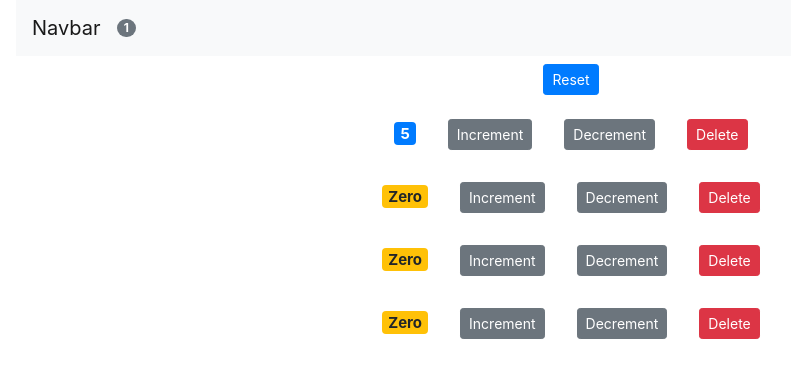
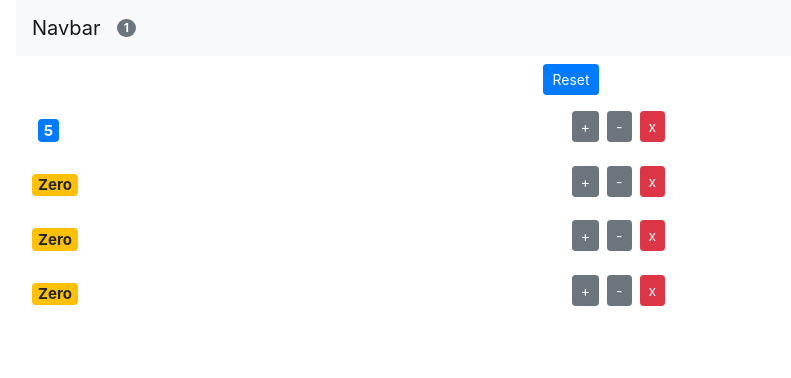
Before and after one commit to Veenakrishna2313/Simple-react-Counter, a React (Create React App) app: page / in a window 1280 px wide. Shown: the top 378 px of the page, without its empty margins (69-860 px from the left). Built offline with nearby package versions, Linux system fonts and the light colour scheme.

Commit message:
Styling Counter component

```diff
--- a/src/components/counter.jsx
+++ b/src/components/counter.jsx
@@ -18,12 +18,18 @@ class Counter extends Component {
 
 
     return (
-    <div>
-      {this.props.children}
-      <span style ={this.styles} className={this.getBadgeClasses()}>{this.formatCount()}</span>
-      <button onClick={()=>this.props.onIncrement(this.props.counter)} className="btn btn-secondary btn-sm m-3">Increment</button>
-       <button onClick={()=>this.props.onDecrement(this.props.counter)} className="btn btn-secondary btn-sm m-3">Decrement</button>
-       <button onClick={()=>this.props.onDelete(this.props.counter.id)} className="btn btn-danger btn-sm m-3">Delete</button>
+    <div className="row">
+      <div className="col-1">
+        <span style ={this.styles} className={this.getBadgeClasses()}>{this.formatCount()}</span>
+      </div>
+      <div className="col">
+        <button onClick={()=>this.props.onIncrement(this.props.counter)} className="btn btn-secondary btn-sm ">+</button>
+       <button onClick={()=>this.props.onDecrement(this.props.counter)} className="btn btn-secondary btn-sm m-2">-</button>
+       <button onClick={()=>this.props.onDelete(this.props.counter.id)} className="btn btn-danger btn-sm">x</button>
+</div>
+
+
+
 
 
 
```
